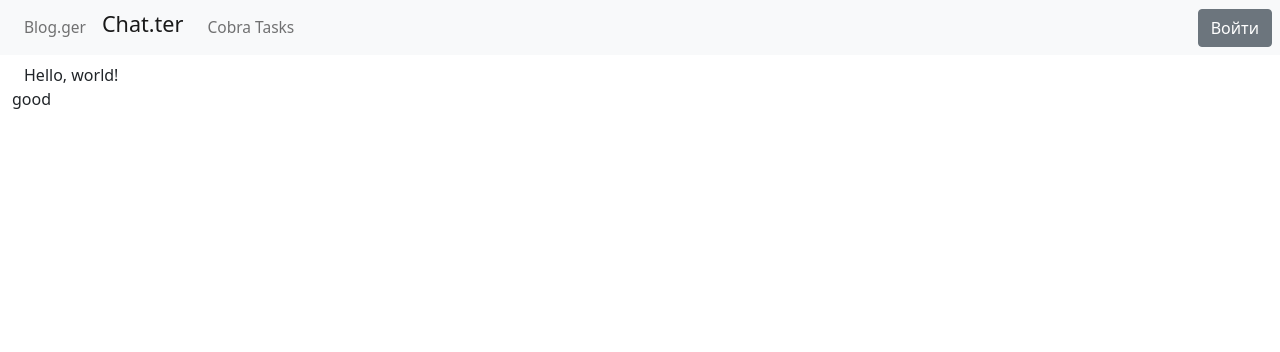
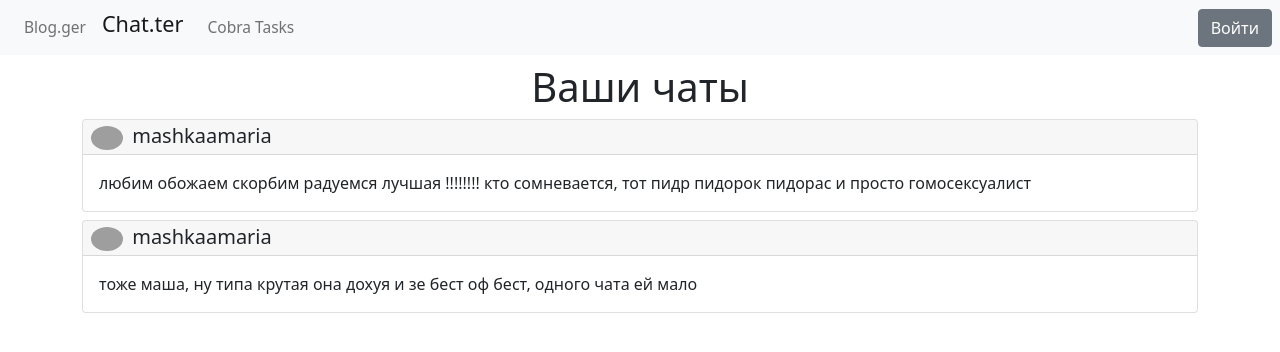
Before and after one commit to IntroSpace/blogger_and_chatter, a Flask app: page /chats in a window 1280 px wide. Shown: the top 352 px of the page. Run offline with Flask 2, Linux system fonts and the light colour scheme; grey boxes are pictures that could not be loaded.

Commit message:
update: chat template

```diff
--- a/main.py
+++ b/main.py
@@ -154,7 +154,20 @@ def one_blog(blog_id):
 
 @app.route('/chats')
 def chats():
-    return render_template('chats.html', **get_all_info(1))
+    chats = [
+        {
+            'name': 'mashkaamaria',
+            'last_msg': 'любим обожаем скорбим радуемся лучшая !!!!!!!! кто сомневается, '
+                    'тот пидр пидорок пидорас и просто гомосексуалист',
+            'img': 'https://sun1-21.userapi.com/s/v1/ig2/DPYDRjae_riTgMsLIQIJ2CDjIvebXm8M2N0jSfZJvcGXENxeq0NqhnRd60CSIItgu2c73s6ivRUNrDfkEC6twcdL.jpg?size=200x200&quality=95&crop=64,182,1429,1429&ava=1'
+        },
+        {
+            'name': 'mashkaamaria',
+            'last_msg': 'тоже маша, ну типа крутая она дохуя и зе бест оф бест, одного чата ей мало',
+            'img': 'https://sun1-21.userapi.com/s/v1/ig2/DPYDRjae_riTgMsLIQIJ2CDjIvebXm8M2N0jSfZJvcGXENxeq0NqhnRd60CSIItgu2c73s6ivRUNrDfkEC6twcdL.jpg?size=200x200&quality=95&crop=64,182,1429,1429&ava=1'
+        }
+    ]
+    return render_template('chats.html', chats=chats, **get_all_info(1))
 
 
 @app.route('/tasks')
@@ -290,6 +303,8 @@ def new_post():
 def set_like_for_post(post_id):
     cur_post = db_sess.query(Post).get(post_id)
     list_of_liked = cur_post.liked.split(',')
+    if not current_user.is_authenticated:
+        abort(401)
     if not str(current_user.id) in list_of_liked:
         list_of_liked.append(str(current_user.id))
     else:
--- a/static/css/style.css
+++ b/static/css/style.css
@@ -1,3 +1,10 @@
 .head-name {
     font-size: 1.7em;
 }
+
+.chat-last-message {
+    text-overflow: ellipsis;
+    white-space: nowrap;
+    overflow: hidden;
+    color: g
+}
--- a/templates/chats.html
+++ b/templates/chats.html
@@ -1,9 +1,26 @@
 {% extends "base.html" %}
 
 {% block content %}
-<div class="container-fluid mt-2">
-  Hello, world!
+<div class="container mt-2 w-100 w-md-75 w-lg-50">
+  <div align="center">
+    <h1>Ваши чаты</h1>
+  </div>
+  <div class="row row-cols-1 gy-2">
+    {% for chat in chats %}
+      <div class="col">
+        <div class="card">
+          <div class="card-header p-1">
+            <h5 class="card-title mb-0 ms-1">
+              <img style="width: 2rem;" src="{{ chat.img }}" alt="chat image" class="rounded-circle me-1 other-click">
+              {{ chat.name }}
+            </h5>
+          </div>
+          <div class="card-body">
+            <p class="card-text chat-last-message">{{ chat.last_msg }}</p>
+          </div>
+        </div>
+      </div>
+    {% endfor %}
+  </div>
 </div>
-<div class="d-none d-md-block">good</div>
-<div class="d-block d-md-none">too small</div>
 {% endblock %}
--- a/templates/index.html
+++ b/templates/index.html
@@ -4,7 +4,7 @@
 
 <div class="container-fluid mt-2">
     {% if current_user.is_authenticated %}
-        <a href="new_post" class="btn btn-secondary">Новый пост</a>
+        <a href="new_post" class="btn btn-secondary m-2">Новый пост</a>
     {% endif %}
   <div class="row row-cols-1 row-cols-sm-2 row-cols-md-3 row-cols-lg-4 gy-1">
       {% for blog in blogs %}
```
Also changed, not shown: templates/one_blog.html (+0 -15 lines).
